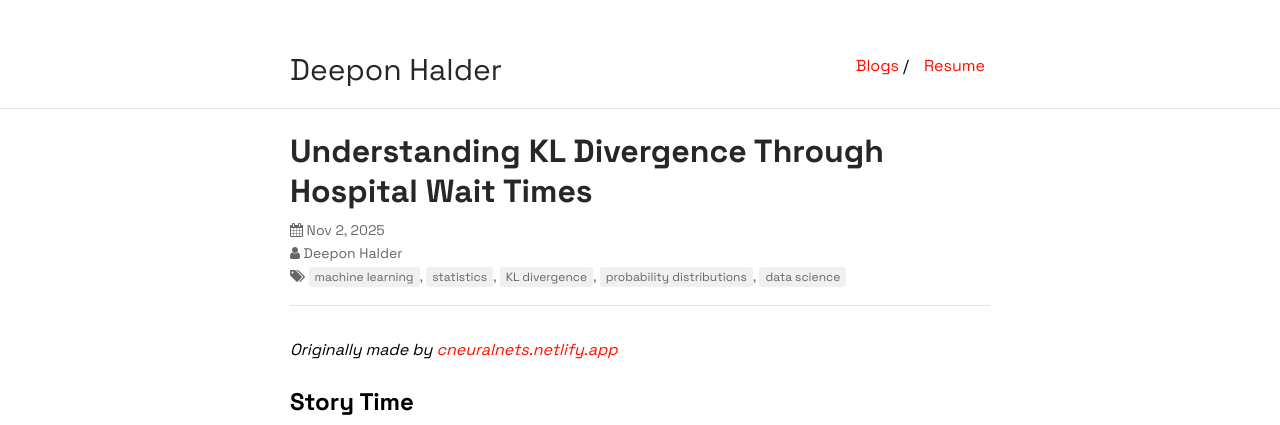
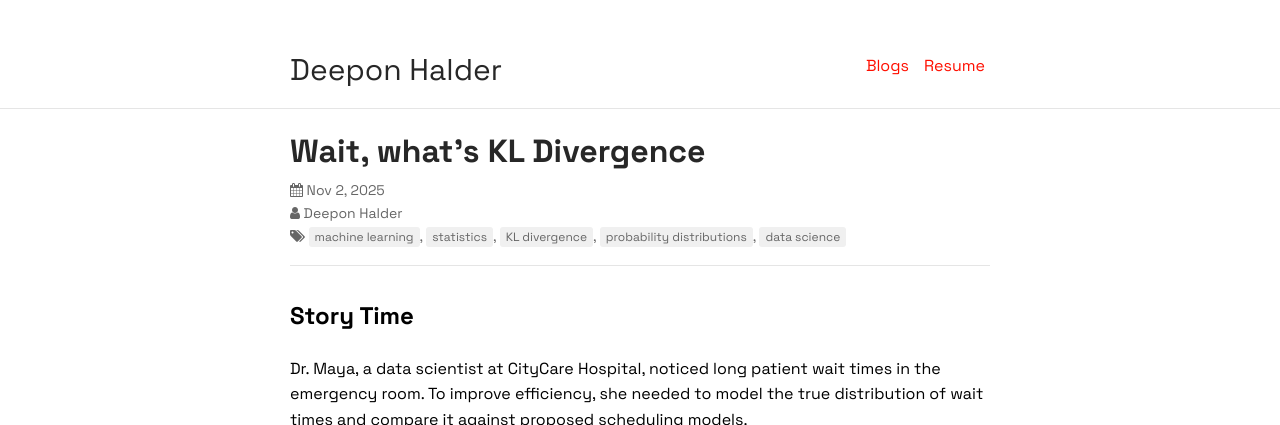
Before and after one commit to deeponh/deeponh.github.io, a Jekyll site: the page built from _blogs/2025-11-02-understanding-kl-divergence-through-hospital-wait-times.md, in a window 1280 px wide and 900 px high, cut to the strip 0-425 px from the top of the window. Built offline with Jekyll 4.4.1, drawn with Linux system fonts in a browser that asks for light colours; formulas are drawn with MathJax 3.

Commit message:
Add files via upload

```diff
--- a/_blogs/2025-11-02-understanding-kl-divergence-through-hospital-wait-times.md
+++ b/_blogs/2025-11-02-understanding-kl-divergence-through-hospital-wait-times.md
@@ -1,13 +1,12 @@
 ---
 layout: blog
-title: "Understanding KL Divergence Through Hospital Wait Times"
+title: "Wait, what's KL Divergence"
 date: 2025-11-02
 author: "Deepon Halder"
 excerpt: "A practical exploration of KL divergence using hospital emergency room wait times, comparing normal and exponential distributions to find the best model for real-world data."
 tags: ["machine learning", "statistics", "KL divergence", "probability distributions", "data science"]
 ---
 
-*Originally made by [cneuralnets.netlify.app](https://cneuralnets.netlify.app/)*
 
 ## Story Time
 
--- a/_layouts/default.html
+++ b/_layouts/default.html
@@ -61,18 +61,14 @@
             {% if site.ins_logo %}
                 <img id="ins-logo" src="{{ site.ins_logo }}" />
             {% endif %}
-            <a id="author-name" class="alignable pull-left" href="{{ site.baseurl }}">{{ site.title }}</a>
+            <a id="author-name" class="alignable pull-left" href="{{ site.baseurl }}/">{{ site.title }}</a>
             <ul id="navlist" class="alignable pull-right navbar-ul">
                 {% for x in site.nav %}
                     {% if x.name == "Resume" %}
-                        <li class="alignable pull-left nav-list"><a target="_blank" href="{{ x.link }}">{{ x.name }}</a>
+                        <li class="alignable pull-left nav-list"><a target="_blank" href="{{ x.link }}">{{ x.name }}</a></li>
                     {% else %}
-                        <li class="alignable pull-left nav-list"><a href="{{ x.link }}">{{ x.name }}</a>
+                        <li class="alignable pull-left nav-list"><a href="{{ x.link }}">{{ x.name }}</a></li>
                     {% endif %}
-                    {% if forloop.last == false %}
-                        /
-                    {% endif %}
-                        </li>
                 {% endfor %}
             </ul>
         </div>
```
Also changed, not shown: _layouts/blog.html (+12 -13 lines).
